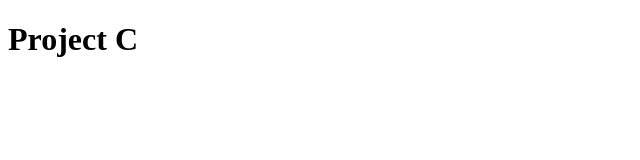
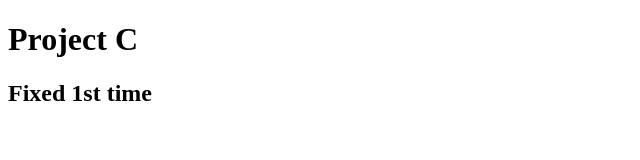
Before and after one commit to Dusvo22/Project-C, a plain HTML site: page index.html in a window 1280 px wide. Shown: the whole page, without its empty margins (0-640 px from the left). Drawn offline with Linux system fonts and the light colour scheme.

Commit message:
Fixed 1st time

```diff
--- a/index.html
+++ b/index.html
@@ -7,5 +7,6 @@
   </head>
   <body>
     <h1>Project C</h1>
+    <h2>Fixed 1st time</h2>
   </body>
 </html>
```
